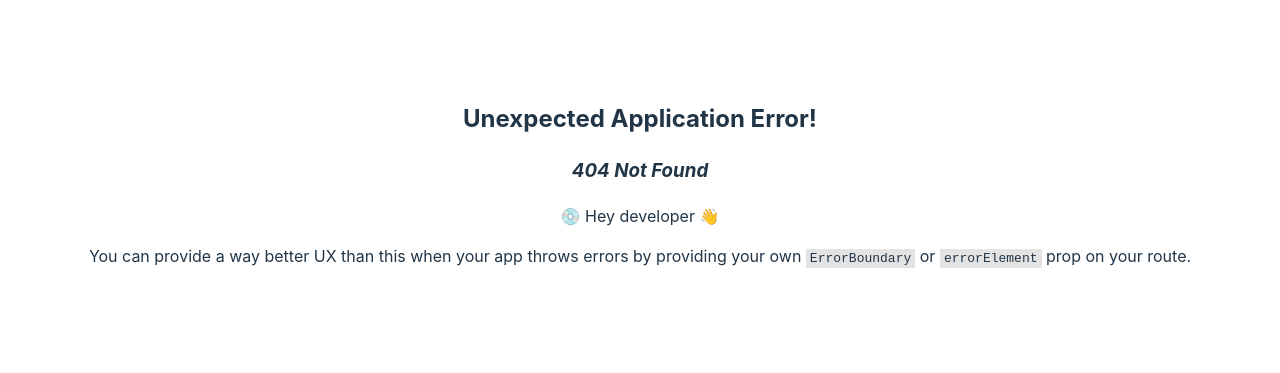
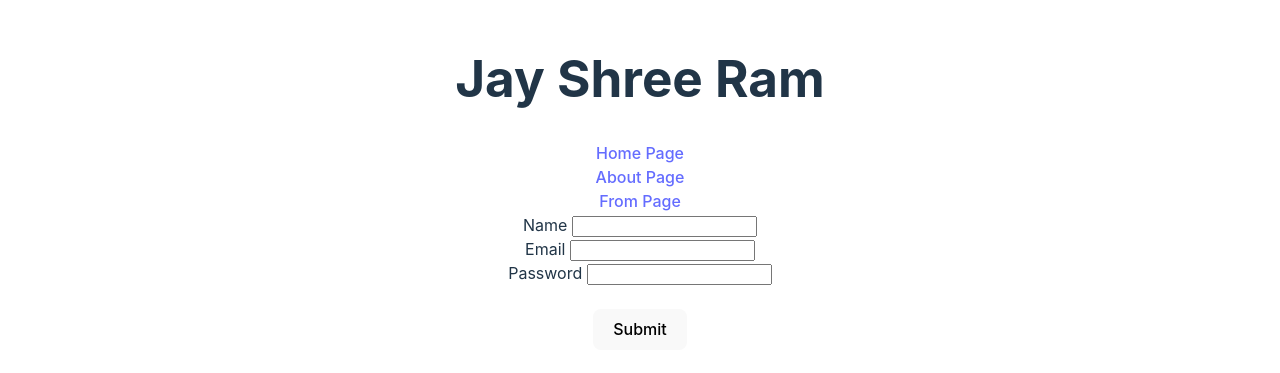
Before and after one commit to 1RISHABH-TRIPATHI/react-router-dom, a React (Vite) app: page /form in a window 1280 px wide. Before the commit this address had no page. Shown: the part 217-590 px from the top of the page. Built offline with nearby package versions, Linux system fonts and the light colour scheme.

Commit message:
fetch dada Api

```diff
--- a/src/component/Navbar.jsx
+++ b/src/component/Navbar.jsx
@@ -8,7 +8,8 @@ function Navbar() {
 		<div>
 			<h1>Jay Shree Ram</h1>
                 <Link to='/'  > Home Page </Link> <br />
-                <Link to='about'  > About Page </Link>
+                <Link to='about'  > About Page </Link> <br />
+                <Link to='form'  > From Page </Link>
                 {useOutlet()}
 		</div>
 	);
--- a/src/component/about.jsx
+++ b/src/component/about.jsx
@@ -1,15 +1,24 @@
 /* eslint-disable no-unused-vars */
 import React from 'react'
 import { useLoaderData } from 'react-router-dom';
+import ShowGrid from './showGrid';
 
 function About() {
     const data=useLoaderData();
-    console.log(data);
   return (
-    <div>
-      <h2>
-        Wel come to About Pages
-      </h2>
+    <div style={{display:'flex' ,margin:'30px',flexWrap:'wrap',justifyContent:'space-evenly'}}>
+       {data.map(value=>(
+           <ShowGrid
+            key={value.id}
+            title={value.title}
+            category={value.category}
+            image={value.image}
+            price={value.price}
+            description={value.description}
+            rating={value.rating}
+
+           />
+    ))}
     </div>
   )
 }
--- /dev/null
+++ b/src/component/form.jsx
@@ -0,0 +1,21 @@
+/* eslint-disable no-unused-vars */
+import React from 'react'
+
+function Form() {
+    const onSubmithandle=(event)=>
+    {
+        event.preventDefault();
+    }
+  return (
+    <div>
+      <form action="">
+        <span>Name</span> <input type="text" name="useName"  /> <br />
+       <span>Email</span> <input type="email" name="email" /> <br />
+       <span>Password</span> <input type="password" /><br /> <br />
+       <button type="submit"onClick={(e)=>onSubmithandle(e)} >Submit</button>
+      </form>
+    </div>
+  )
+}
+
+export default Form
--- /dev/null
+++ b/src/component/showGrid.jsx
@@ -0,0 +1,28 @@
+/* eslint-disable react/prop-types */
+/* eslint-disable no-unused-vars */
+import React from 'react'
+
+function ShowGrid({rating,description,price,image,category,title}) {
+
+  return (
+    <>
+     <div  style={{border:'2px solid black',borderRadius:'20px', width:'26rem',margin:'20px'}}>
+        <h3>
+          {title}
+        </h3>
+        <img src={image} alt="" width={300} height={400}/>
+          <h2>
+            {category}
+          </h2>
+        <h4>
+         price- {price} : rating: {rating.rate}
+        </h4>
+        <p style={{color:'gray',fontFamily:'monospace'}} >
+          {description}
+        </p>
+     </div>
+    </>
+  )
+}
+
+export default ShowGrid
--- a/src/router/router2.jsx
+++ b/src/router/router2.jsx
@@ -4,6 +4,7 @@ import { RouterProvider, createBrowserRouter } from 'react-router-dom'
 import Home from '../component/home'
 import Navbar from '../component/Navbar'
 import About from '../component/about'
+import Form from '../component/form'
 
 function RouTeR2() {
     const router=createBrowserRouter([
@@ -19,6 +20,10 @@ function RouTeR2() {
                     path:'about',
                     Component:About,
                     loader:About.loader
+                },
+                {
+                    path:'form',
+                    Component:Form
                 }
             ]
         }
```
